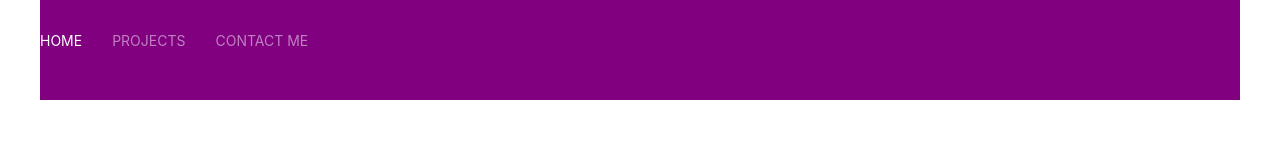
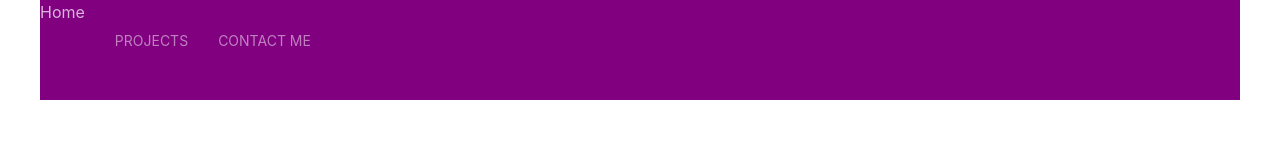
Before and after one commit to zednon/portfolio, a plain HTML site: page index.html in a window 1280 px wide. Shown: the top 146 px of the page. Drawn offline with nearby package versions, Linux system fonts and the light colour scheme; a script that the page names is missing.

Commit message:
initial commit

```diff
--- a/index.html
+++ b/index.html
@@ -30,7 +30,7 @@
 <div uk-navbar>
 
 <ul class="uk-navbar-nav">
-<li class="uk-active"><a href="#">Home</a></li>
+<li class="uk-active">Home</li>
 <li>
     <a>Projects</a>
     <div class="uk-navbar-dropdown">
```
